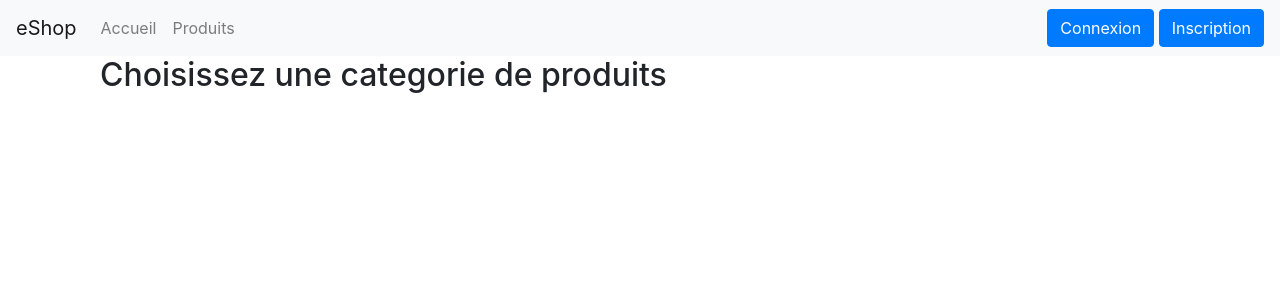
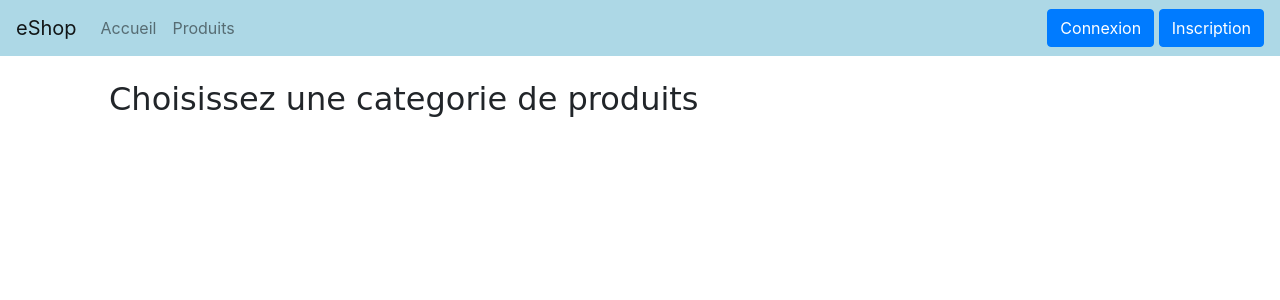
Before and after one commit to NasreddineAnani/eShop, a Flask app: template templates/categories.html in a window 1280 px wide. Shown: the top 300 px of the page. Run offline with Flask 2, Linux system fonts and the light colour scheme; the template is opened without the code that fills it, so the values that code supplies are empty; some libraries are stand-ins or nearby versions.

Commit message:
modif html

```diff
--- a/static/globalStyle.css
+++ b/static/globalStyle.css
@@ -1,3 +1,23 @@
-#categories ul {
-  list-style-type: none;
+#categories {
+  column-count: 3; /* Divise categories in 3 columns */
 }
+
+#category {
+  list-style-type: none; /* No bullet in list */
+}
+
+.bg-light {
+  background-color: lightblue !important; /* Change the background-color of the navbar */
+}
+
+h1, h2 {
+  font-family: cursive; /* Change the font of h1 and h2 */
+}
+
+h2 {
+  padding: 12px;
+}
+
+.jumbotron, #container-cat {
+  padding: 12px;
+}
--- a/templates/categories.html
+++ b/templates/categories.html
@@ -2,11 +2,11 @@
 
 {% block body %}
 
-<div class="container">
+<div class="container" id="container-cat">
     <h2>Choisissez une categorie de produits</h2>
-    <div class="rowcount">
+    <div class="rowcount" id="categories">
     {% for category in categories %}
-        <ul id="categories">
+        <ul id="category">
             <li><a href="products/category/{{category}}"> {{category}}</a></li>
         </ul>
     {% endfor %}
--- a/templates/layout.html
+++ b/templates/layout.html
@@ -4,8 +4,8 @@
 	<meta name="viewport" content="width=device-width, initial-scale=1.0">
 	<title>Projet BD</title>
 
+	<link rel="stylesheet" href="https://maxcdn.bootstrapcdn.com/bootstrap/4.0.0/css/bootstrap.min.css" integrity="sha384-Gn5384xqQ1aoWXA+058RXPxPg6fy4IWvTNh0E263XmFcJlSAwiGgFAW/dAiS6JXm" crossorigin="anonymous">
 	<link rel="stylesheet" type="text/css" href="static/globalStyle.css">
-	<link rel="stylesheet" href="https://maxcdn.bootstrapcdn.com/bootstrap/4.0.0/css/bootstrap.min.css" integrity="sha384-Gn5384xqQ1aoWXA+058RXPxPg6fy4IWvTNh0E263XmFcJlSAwiGgFAW/dAiS6JXm" crossorigin="anonymous">
 
 </head>
 <body>
```
